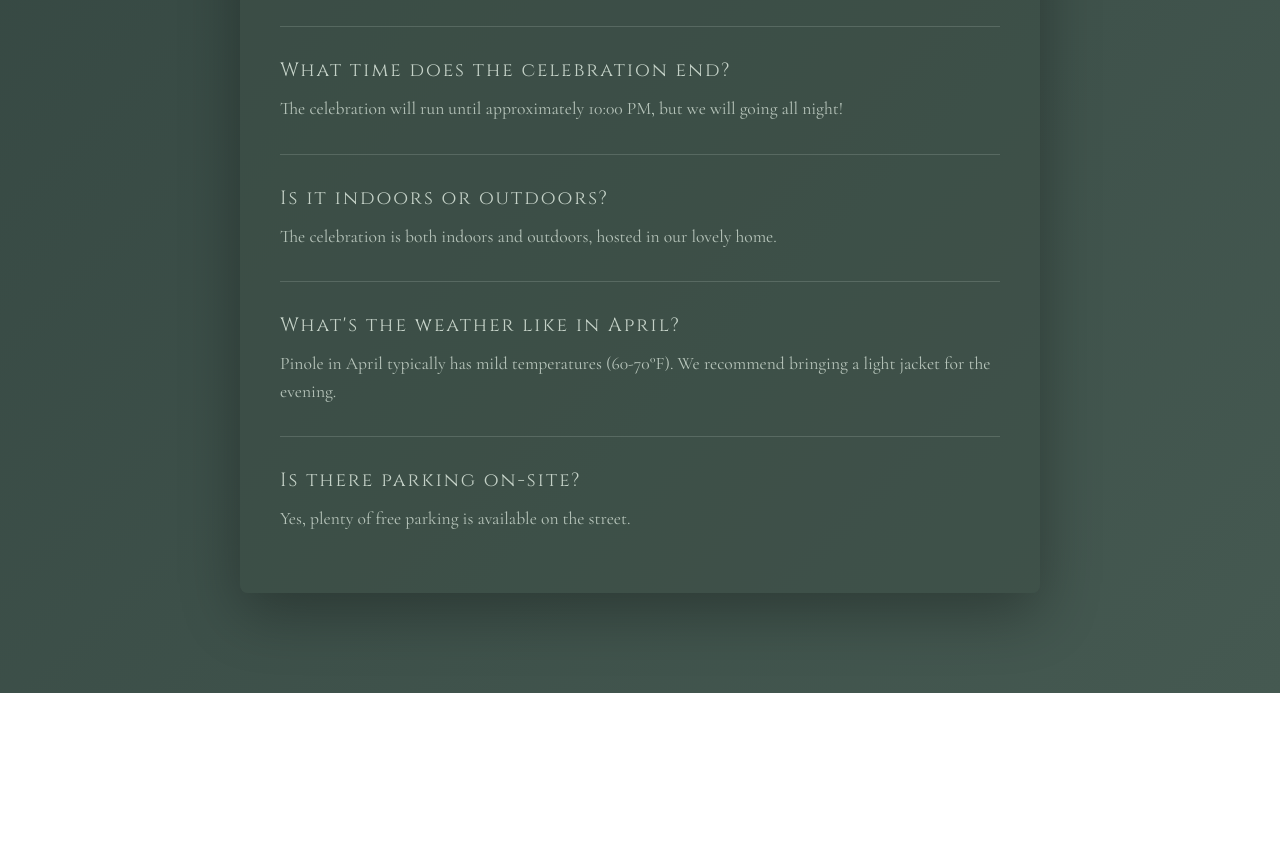
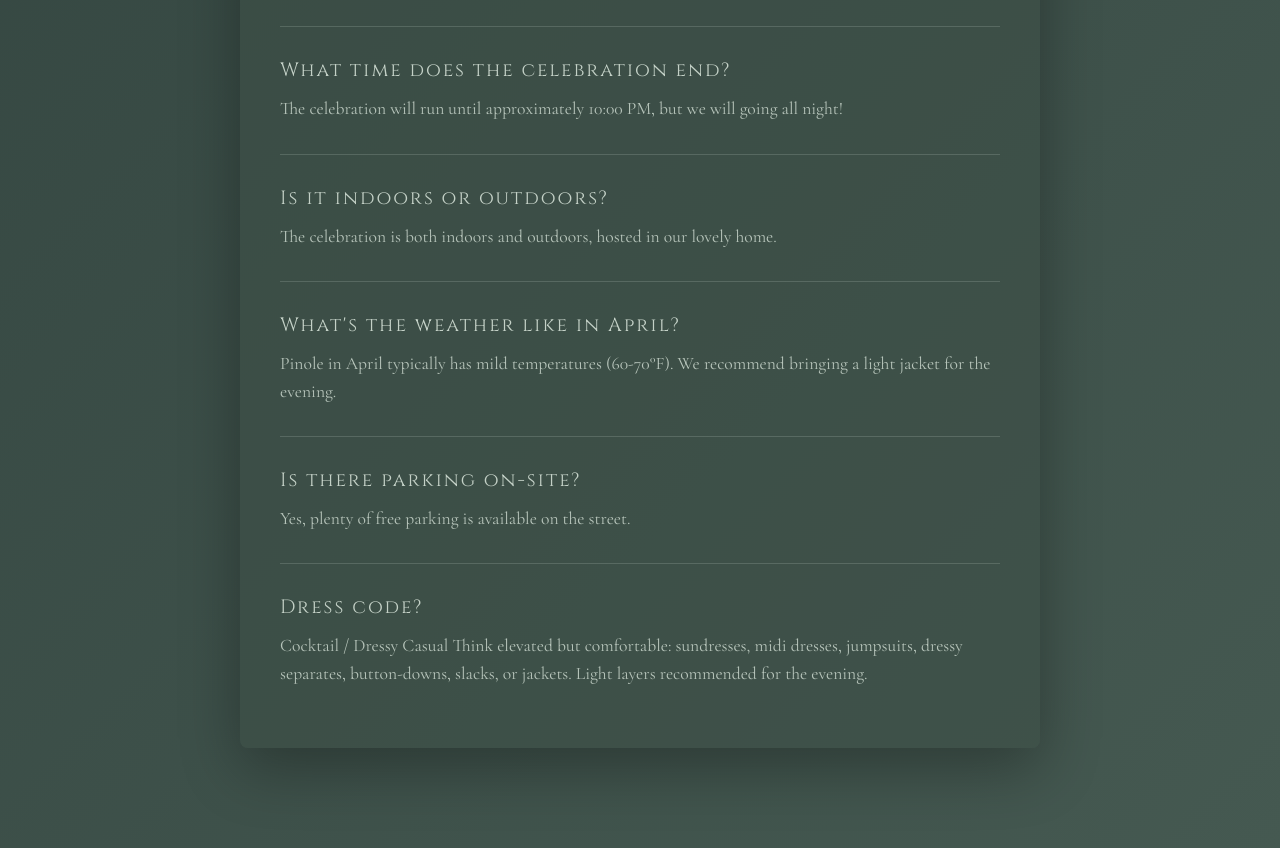
Before and after one commit to mfloramirez11/wedding-site, a website: page index.html in a window 1280 px wide. Shown: the part 1459-2307 px from the top of the page. Before the commit the page ends 2152 px from the top, so only its background shows below. Drawn offline with nearby package versions, Linux system fonts and the light colour scheme.

Commit message:
V11, text2

```diff
--- a/index.html
+++ b/index.html
@@ -836,6 +836,12 @@
             <div class="faq-question">Is there parking on-site?</div>
             <div class="faq-answer">Yes, plenty of free parking is available on the street.</div>
         </div>
+
+              <div class="faq-item">
+            <div class="faq-question">Dress code?</div>
+            <div class="faq-answer">Cocktail / Dressy Casual
+Think elevated but comfortable: sundresses, midi dresses, jumpsuits, dressy separates, button-downs, slacks, or jackets. Light layers recommended for the evening.</div>
+        </div>
     </section>
 
     <!-- RSVP Modal -->
```
